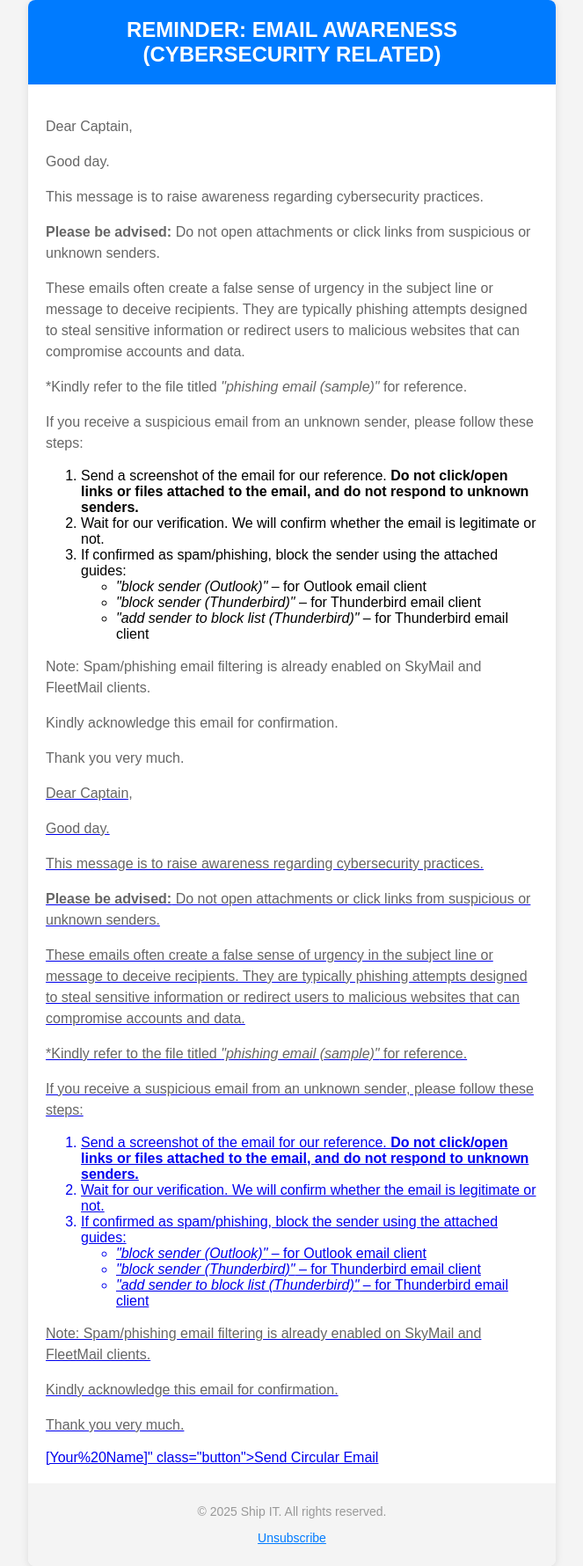
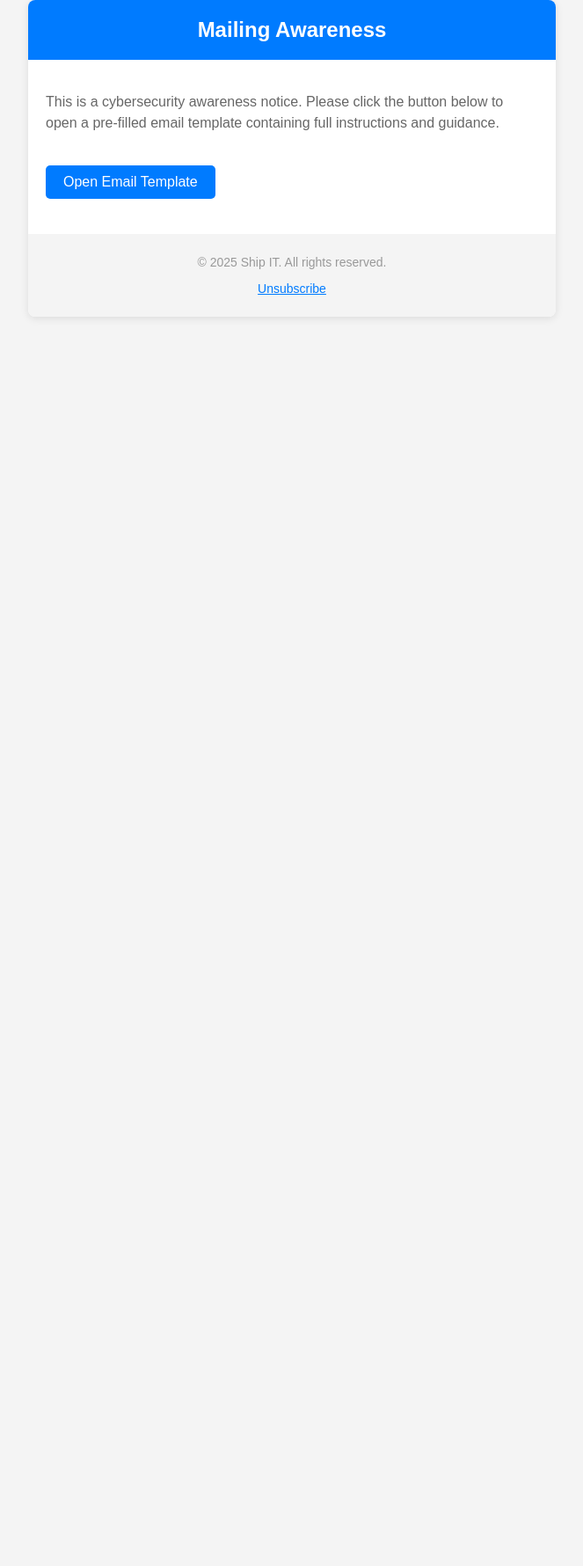
Before and after one commit to rafael0915/JIRAF_SIT, a Flask app: page /mail-templates in a window 1280 px wide. Shown: the whole page at 88% size, without its empty margins (308-971 px from the left). After the commit the page ends 362 px from the top, so only its background shows below. Run offline with Flask 3, Linux system fonts and the light colour scheme.

Commit message:
templateformail-fix
Rafael

```diff
--- a/templates/mailTemplates2.html
+++ b/templates/mailTemplates2.html
@@ -33,10 +33,6 @@
         .content {
             padding: 20px;
         }
-        .content h2 {
-            font-size: 20px;
-            color: #333333;
-        }
         .content p {
             font-size: 16px;
             line-height: 1.5;
@@ -66,56 +62,11 @@
 <body>
     <div class="container">
         <div class="header">
-            <h1>REMINDER: EMAIL AWARENESS (CYBERSECURITY RELATED)</h1>
+            <h1>Mailing Awareness</h1>
         </div>
         <div class="content">
-            <p>Dear Captain,</p>
-            <p>Good day.</p>
-            <p>This message is to raise awareness regarding cybersecurity practices.</p>
-            <p><strong>Please be advised:</strong> Do not open attachments or click links from suspicious or unknown senders.</p>
-            <p>These emails often create a false sense of urgency in the subject line or message to deceive recipients. They are typically phishing attempts designed to steal sensitive information or redirect users to malicious websites that can compromise accounts and data.</p>
-            <p>*Kindly refer to the file titled <em>"phishing email (sample)"</em> for reference.</p>
-            <p>If you receive a suspicious email from an unknown sender, please follow these steps:</p>
-            <ol>
-                <li>Send a screenshot of the email for our reference. <strong>Do not click/open links or files attached to the email, and do not respond to unknown senders.</strong></li>
-                <li>Wait for our verification. We will confirm whether the email is legitimate or not.</li>
-                <li>If confirmed as spam/phishing, block the sender using the attached guides:
-                    <ul>
-                        <li><em>"block sender (Outlook)"</em> – for Outlook email client</li>
-                        <li><em>"block sender (Thunderbird)"</em> – for Thunderbird email client</li>
-                        <li><em>"add sender to block list (Thunderbird)"</em> – for Thunderbird email client</li>
-                    </ul>
-                </li>
-            </ol>
-            <p>Note: Spam/phishing email filtering is already enabled on SkyMail and FleetMail clients.</p>
-            <p>Kindly acknowledge this email for confirmation.</p>
-            <p>Thank you very much.</p>
-            <a href="mailto:ict@shipit.com?subject=
-            <h1>REMINDER: EMAIL AWARENESS (CYBERSECURITY RELATED)</h1>
-        </div>
-        <div class="content">
-            <p>Dear Captain,</p>
-            <p>Good day.</p>
-            <p>This message is to raise awareness regarding cybersecurity practices.</p>
-            <p><strong>Please be advised:</strong> Do not open attachments or click links from suspicious or unknown senders.</p>
-            <p>These emails often create a false sense of urgency in the subject line or message to deceive recipients. They are typically phishing attempts designed to steal sensitive information or redirect users to malicious websites that can compromise accounts and data.</p>
-            <p>*Kindly refer to the file titled <em>"phishing email (sample)"</em> for reference.</p>
-            <p>If you receive a suspicious email from an unknown sender, please follow these steps:</p>
-            <ol>
-                <li>Send a screenshot of the email for our reference. <strong>Do not click/open links or files attached to the email, and do not respond to unknown senders.</strong></li>
-                <li>Wait for our verification. We will confirm whether the email is legitimate or not.</li>
-                <li>If confirmed as spam/phishing, block the sender using the attached guides:
-                    <ul>
-                        <li><em>"block sender (Outlook)"</em> – for Outlook email client</li>
-                        <li><em>"block sender (Thunderbird)"</em> – for Thunderbird email client</li>
-                        <li><em>"add sender to block list (Thunderbird)"</em> – for Thunderbird email client</li>
-                    </ul>
-                </li>
-            </ol>
-            <p>Note: Spam/phishing email filtering is already enabled on SkyMail and FleetMail clients.</p>
-            <p>Kindly acknowledge this email for confirmation.</p>
-            <p>Thank you very much.</p>
-[Your%20Name]" class="button">Send Circular Email</a>
+            <p>This is a cybersecurity awareness notice. Please click the button below to open a pre-filled email template containing full instructions and guidance.</p>
+            <a href="mailto:ict@shipit.com?subject=Cybersecurity%20Awareness%20Acknowledgement&body=Dear%20ICT%20Team,%0D%0A%0D%0AI%20acknowledge%20receipt%20of%20your%20cybersecurity%20awareness%20email.%0D%0A%0D%0A---%0D%0A%0D%0APlease%20be%20advised:%20Do%20not%20open%20attachments%20or%20click%20links%20from%20suspicious%20senders.%0D%0AThese%20emails%20often%20create%20a%20false%20sense%20of%20urgency%20to%20trick%20users.%0D%0AThey%20are%20typically%20phishing%20attempts%20designed%20to%20steal%20information%20or%20redirect%20to%20malicious%20websites.%0D%0A%0D%0AIf%20you%20receive%20a%20suspicious%20email:%0D%0A1.%20Send%20a%20screenshot%20for%20reference.%0D%0A2.%20Wait%20for%20verification.%0D%0A3.%20If%20confirmed%20as%20spam,%20block%20the%20sender%20using%20the%20provided%20guides.%0D%0A%0D%0AThank%20you.%0D%0A%0D%0ABest%20regards,%0D%0A[Your%20Name]" class="button">Open Email Template</a>
         </div>
         <div class="footer">
             <p>&copy; 2025 Ship IT. All rights reserved.</p>
```
